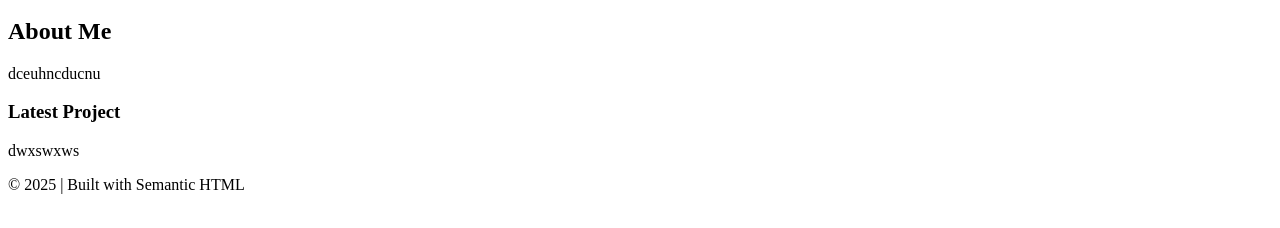
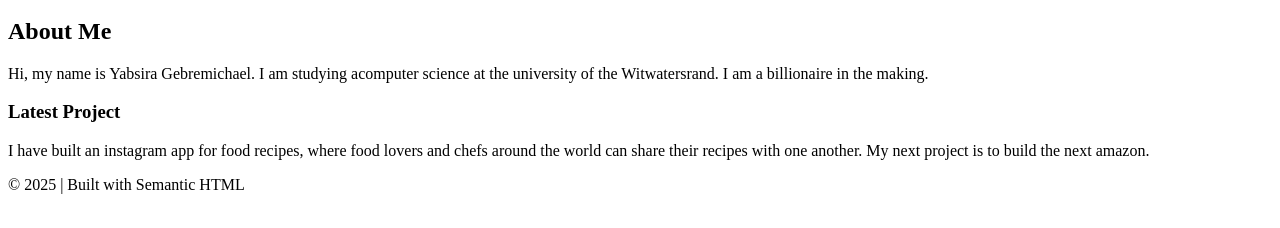
Before and after one commit to yabsira2661262/yabsira2661262.github.io, a plain HTML site: page 2661262-lab2.html in a window 1280 px wide. Shown: the part 136-364 px from the top of the page. Drawn offline with Linux system fonts and the light colour scheme.

Commit message:
added my paragraphs

```diff
--- a/2661262-lab2.html
+++ b/2661262-lab2.html
@@ -21,12 +21,12 @@
     <main>
         <section>
             <h2>About Me</h2>
-            <p>dceuhncducnu</p>
+            <p>Hi, my name is Yabsira Gebremichael. I am studying acomputer science at the university of the Witwatersrand. I am a billionaire in the making.</p>
         </section>
 
         <article>
             <h3>Latest Project</h3>
-            <p>dwxswxws</p>
+            <p>I have built an instagram app for food recipes, where food lovers and chefs around the world can share their recipes with one another. My next project is to build the next amazon.</p>
         </article>
 
         <footer>
```
